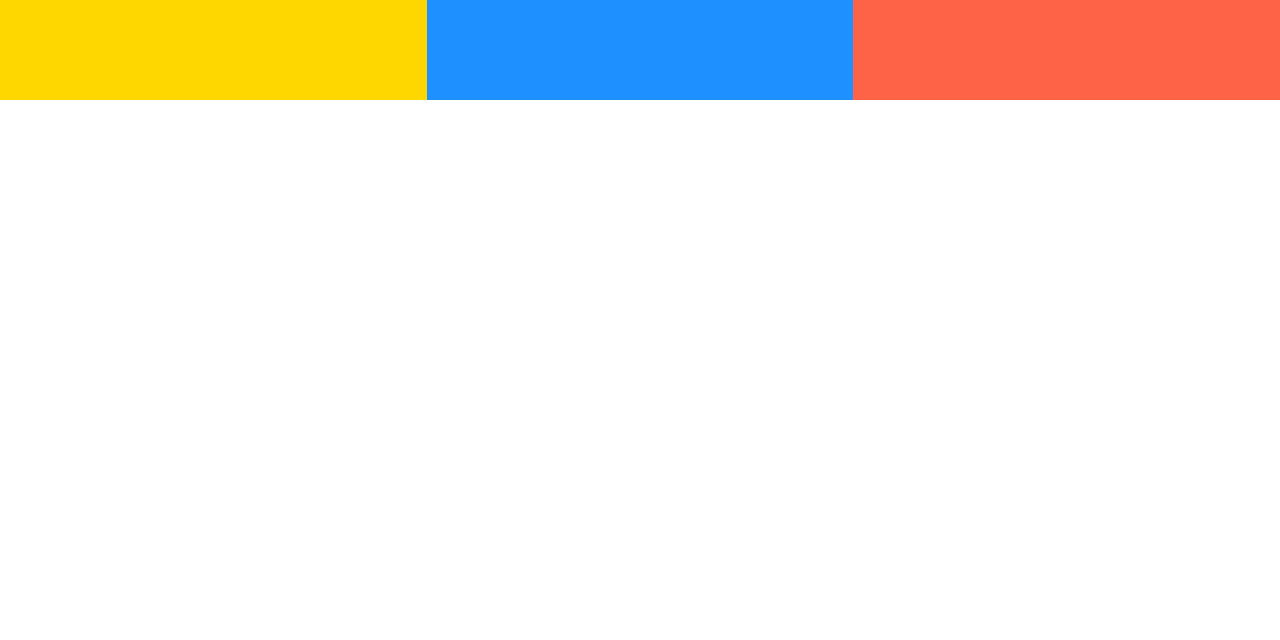
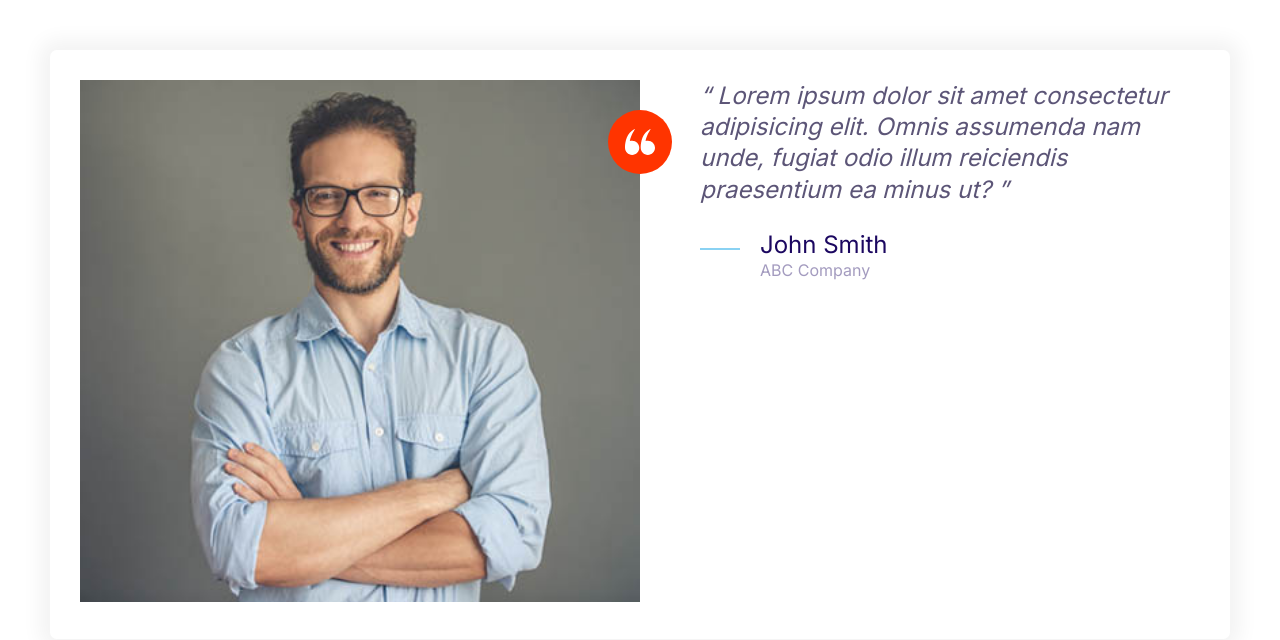
Before and after one commit to ivannetreba/mushify, a plain HTML site: page index.html in a window 1280 px wide. Drawn offline with Linux system fonts and the light colour scheme.

Commit message:
Define testimonial components.

```diff
--- a/css/styles.css
+++ b/css/styles.css
@@ -168,8 +168,17 @@ a {
   height: 40px;
 }
 
+.icon--small {
+  width: 30px;
+  height: 30px;
+}
+
 .icon--primary {
   fill: var(--color-primary)
+}
+
+.icon--white {
+  fill: #fff;
 }
 
 .icon-container {
@@ -180,6 +189,10 @@ a {
   display: inline-flex;
   justify-content: center;
   align-items: center;
+}
+
+.icon-container--accent {
+  background: var(--color-accent);
 }
 
 
@@ -464,3 +477,41 @@ a {
     grid-template-columns: repeat(3, 1fr);
   }
 }
+
+
+/* Testimonials */
+
+.testimonial {
+  padding: 3rem;
+}
+
+.testimonial__image {
+  position: relative;
+  margin: 0 3rem;
+}
+
+.testimonial__image > img {
+  width: 100%;
+}
+
+.testimonial__image > .icon-container {
+  position: absolute;
+  top: 3rem;
+  right: -32px;
+}
+
+@media screen and (min-width: 768px) {
+  .testimonial__image {
+    margin: 0;
+  }
+
+  .testimonial .quote,
+  .testimonial .quote__author {
+    font-size: 2.4rem;
+  }
+
+  .testimonial .quote {
+    margin-left: 6rem;
+    margin-right: 0;
+  }
+}
--- a/index.html
+++ b/index.html
@@ -10,11 +10,36 @@
   <link rel="stylesheet" href="css/normalize.css" />
   <link rel="stylesheet" href="css/styles.css" />
 </head>
-<body>
-  <div class="grid grid--1x3">
-    <dic style="height: 100px; background: gold;"></dic>
-    <dic style="height: 100px; background: dodgerblue;"></dic>
-    <dic style="height: 100px; background: tomato;"></dic>
+<body style="padding: 5rem;">
+  <div class="card testimonial">
+    <div class="grid grid--1x2">
+      <div class="testimonial__image">
+        <img src="images/testimonial.jpg" alt="A happy, smilling customer">
+        <span class="icon-container icon-container--accent">
+          <svg class="icon icon--white icon--small">
+            <use xlink:href="images/sprite.svg#quotes"></use>
+          </svg>
+        </span>
+      </div>
+      <blockquore class="quote">
+        <p class="quote__text">
+          Lorem ipsum dolor sit amet consectetur adipisicing elit. Omnis assumenda nam unde, fugiat odio illum reiciendis praesentium ea minus ut?
+        </p>
+        <footer>
+          <div class="media">
+            <div class="media__image">
+                <svg class="icon icon--primary quote__line">
+                  <use xlink:href="images/sprite.svg#line"></use>
+                </svg>
+            </div>
+            <div class="media__body">
+              <h3 class="media__title quote__author">John Smith</h3>
+              <p class="quote__organization">ABC Company</p>
+            </div>
+          </div>
+        </footer>
+      </blockquore>
+    </div>
   </div>
 </body>
 </html>
```
Also changed, not shown: components/testimonials.html (added, +30 -0 lines), images/testimonial.jpg (added).
